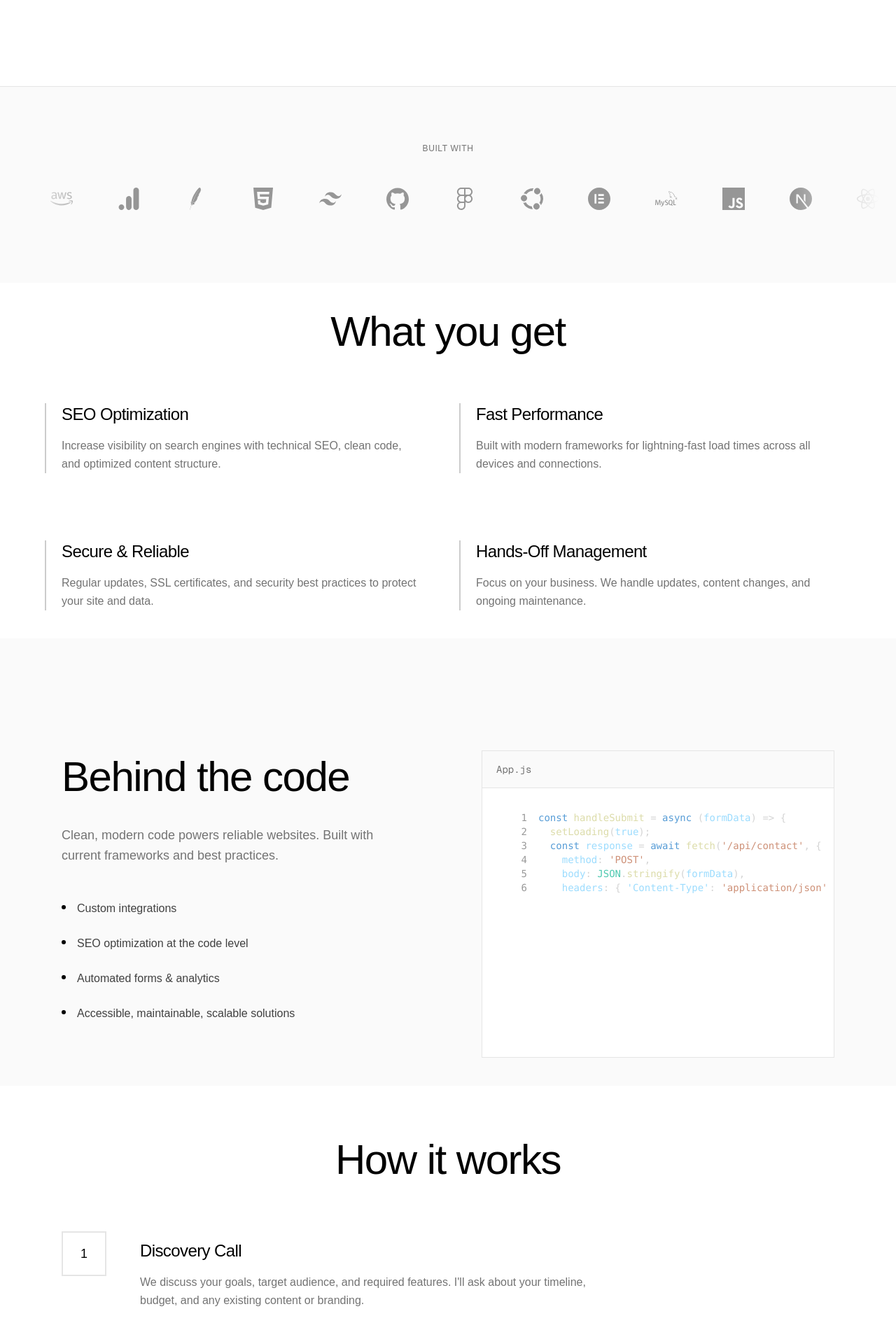
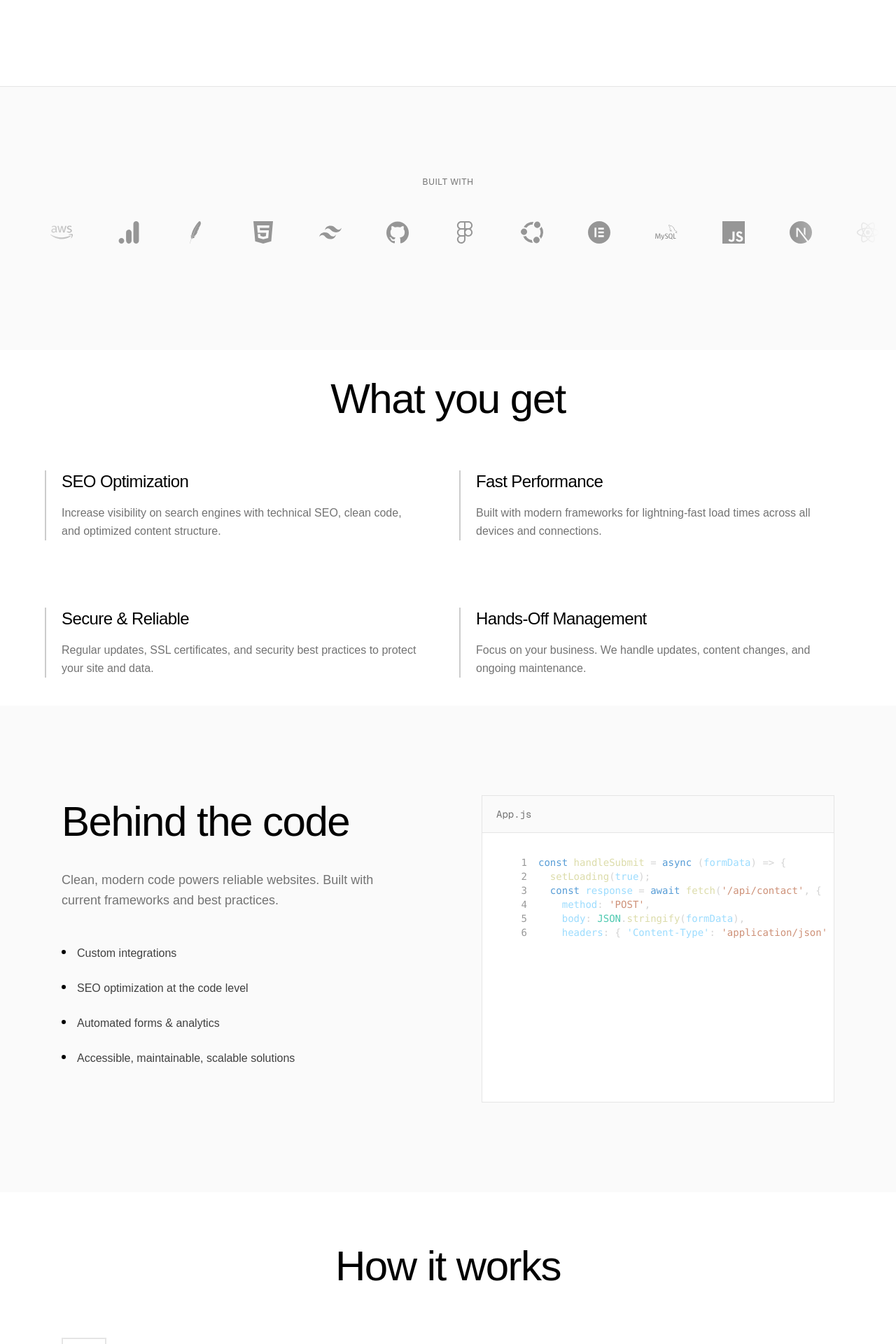
Before and after one commit to atsessions/web-business-site, a Next.js app: page / in a window 1280 px wide. Shown: the part 800-2720 px from the top of the page at 70% size. Built offline with nearby package versions, Linux system fonts and the light colour scheme.

Commit message:
fixed home page padding

```diff
--- a/src/app/page.tsx
+++ b/src/app/page.tsx
@@ -66,7 +66,7 @@ export default function Home() {
       </section>
 
       {/* Tech Stack Section */}
-      <section className="bg-[#fafafa] py-20 border-t border-[#e5e5e5]">
+      <section className="bg-[#fafafa] py-32 border-t border-[#e5e5e5]">
         <div className="max-w-7xl mx-auto px-6">
           <p className="text-[#737373] text-xs font-light mb-12 text-center tracking-wider uppercase">
             Built with
--- a/src/components/BehindTheScenes.tsx
+++ b/src/components/BehindTheScenes.tsx
@@ -76,7 +76,7 @@ export default function BehindTheScenes() {
   ];
 
   return (
-    <section className="w-full bg-[#fafafa] py-40 pb-10 overflow-x-hidden">
+    <section className="w-full bg-[#fafafa] py-32 overflow-x-hidden">
       <div className="max-w-6xl mx-auto w-full px-6 grid md:grid-cols-2 gap-24 items-start">
         <motion.div
           initial={{ opacity: 0, x: -30 }}
--- a/src/components/CTASection.tsx
+++ b/src/components/CTASection.tsx
@@ -5,7 +5,7 @@ import { motion } from "framer-motion";
 
 export default function CTASection() {
   return (
-    <section className="py-18 bg-[#fafafa]">
+    <section className="py-32 bg-[#fafafa]">
       <div className="mx-auto flex flex-col items-center text-center px-6">
         <motion.h3
           className="text-5xl md:text-6xl font-light text-black mb-12 tracking-tight"
```
Also changed, not shown: 1 other file (tests, documents, lock files or other folders).
